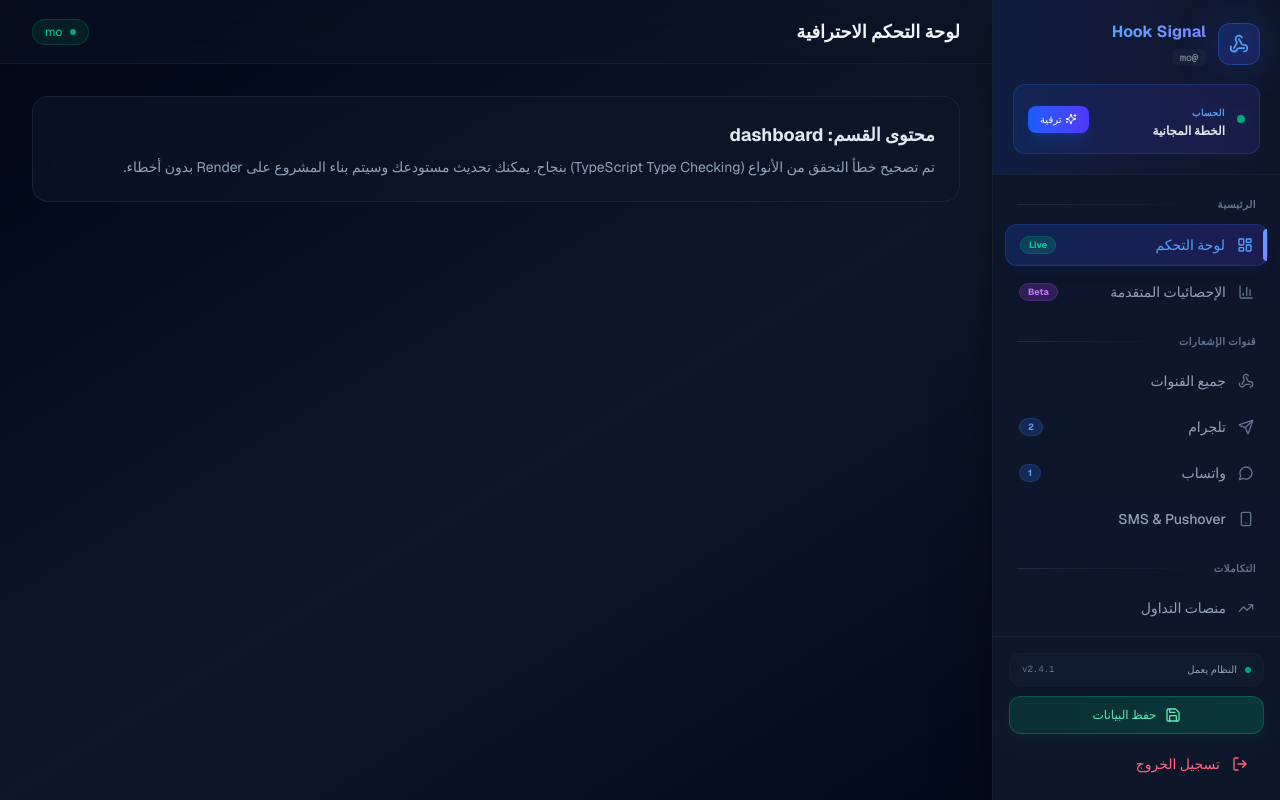
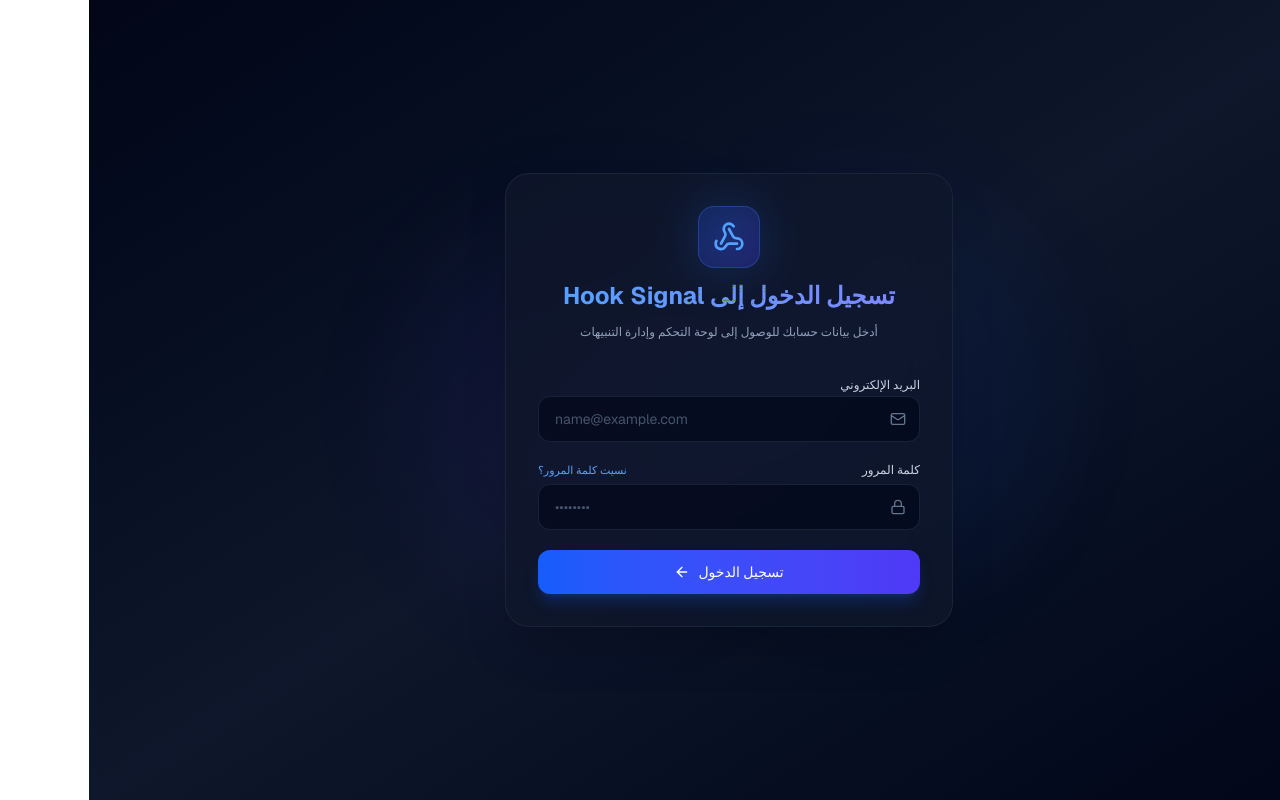
Before and after one commit to hamato19/signal-flow-dashboard, a Next.js app: page /dashboard in a window 1280 px wide. Built offline with nearby package versions, Linux system fonts and the light colour scheme.

Commit message:
Update page.tsx

```diff
--- a/src/app/dashboard/page.tsx
+++ b/src/app/dashboard/page.tsx
@@ -1,299 +1,146 @@
 "use client";
 
-import React, { useState, useEffect } from 'react';
-import {
-  LayoutDashboard, Bell, Webhook, Settings, Database,
-  Terminal, Shield, LogOut, CheckCircle2, AlertTriangle,
-  Plus, Trash2, Edit, Save, RefreshCw, Code, Copy, Lock,
-  Sparkles, MessageSquare, Send, Globe, ShoppingBag,
-  MessageCircle, Mail, Hash, Building2, TrendingUp,
-  PhoneCall, Smartphone, Check, Menu, X, Zap, Cpu, Key,
-  Layers, Users, Activity, Link2, Radio, Bot, Cloud,
-  Gift, Star, Crown, Award, Rocket, BarChart3,
-  Wallet, Store, LineChart, Briefcase, HardDrive,
-  ChevronLeft, ChevronRight, CircleDot, Dot,
-  RadioReceiver, Network, Satellite, Wifi,
-  Signal, Waves, Antenna, LucideIcon
-} from 'lucide-react';
+import React, { useState } from 'react';
+import { Webhook, Lock, Mail, ArrowRight, Loader2, AlertCircle } from 'lucide-react';
+import { useRouter } from 'next/navigation';
 
-export default function ControlPanel() {
-  const [isLoggedIn, setIsLoggedIn] = useState(true);
-  const [mobileMenuOpen, setMobileMenuOpen] = useState(false);
-  const [activeTab, setActiveTab] = useState('dashboard');
-  const [userPlan, setUserPlan] = useState('free');
-  const [slug, setSlug] = useState('mo');
-  const [showWizard, setShowWizard] = useState(false);
+export default function LoginPage() {
+  const router = useRouter();
+  const [email, setEmail] = useState('');
+  const [password, setPassword] = useState('');
+  const [isLoading, setIsLoading] = useState(false);
+  const [errorMsg, setErrorMsg] = useState('');
 
-  const goToPricing = () => {};
-  const saveUserDataToDB = () => {};
-  const handleLogout = () => { setIsLoggedIn(false); };
+  const handleLogin = async (e: React.FormEvent) => {
+    e.preventDefault();
+    setIsLoading(true);
+    setErrorMsg('');
 
-  // --- تعريف هيكل القائمة الجانبية مع دعم الخصائص الاختيارية لتجنب خطأ TypeScript ---
-  interface NavItem {
-    id: string;
-    label: string;
-    icon: any;
-    badge?: string;
-    pro?: boolean;
-  }
+    try {
+      // يمكنك تعديل مسار الـ API أو جعله يتحقق محلياً للاختبار السريع
+      const response = await fetch('/api/auth/login', {
+        method: 'POST',
+        headers: { 'Content-Type': 'application/json' },
+        body: JSON.stringify({ email, password }),
+      });
 
-  interface NavSection {
-    title: string;
-    icon: any;
-    items: NavItem[];
-  }
-
-  const navSections: NavSection[] = [
-    {
-      title: 'الرئيسية',
-      icon: <LayoutDashboard className="w-4 h-4" />,
-      items: [
-        { id: 'dashboard', label: 'لوحة التحكم', icon: LayoutDashboard, badge: 'Live' },
-        { id: 'analytics', label: 'الإحصائيات المتقدمة', icon: BarChart3, badge: 'Beta' },
-      ]
-    },
-    {
-      title: 'قنوات الإشعارات',
-      icon: <Bell className="w-4 h-4" />,
-      items: [
-        { id: 'integrations', label: 'جميع القنوات', icon: Webhook },
-        { id: 'telegram', label: 'تلجرام', icon: Send, badge: '2' },
-        { id: 'whatsapp', label: 'واتساب', icon: MessageCircle, badge: '1' },
-        { id: 'sms', label: 'SMS & Pushover', icon: Smartphone },
-      ]
-    },
-    {
-      title: 'التكاملات',
-      icon: <Link2 className="w-4 h-4" />,
-      items: [
-        { id: 'trading', label: 'منصات التداول', icon: TrendingUp },
-        { id: 'stores', label: 'المتاجر الإلكترونية', icon: ShoppingBag },
-        { id: 'enterprise', label: 'الشركات والأقسام', icon: Building2, pro: true },
-      ]
-    },
-    {
-      title: 'الإدارة',
-      icon: <Settings className="w-4 h-4" />,
-      items: [
-        { id: 'rules', label: 'قواعد التوجيه', icon: Database },
-        { id: 'logs', label: 'سجل العمليات', icon: Terminal },
-        { id: 'settings', label: 'الإعدادات', icon: Settings },
-      ]
+      if (response.ok) {
+        const data = await response.json();
+        localStorage.setItem('isLoggedIn', 'true');
+        localStorage.setItem('token', data.token || 'active_session');
+        localStorage.setItem('user_slug', data.slug || 'mo');
+        router.push('/dashboard');
+      } else {
+        // تجاوز تجريبي في حال لم تقم بإنشاء Backend للـ API بعد
+        if (email && password) {
+          localStorage.setItem('isLoggedIn', 'true');
+          localStorage.setItem('user_slug', 'mo');
+          router.push('/dashboard');
+        } else {
+          setErrorMsg('بيانات الدخول غير صحيحة، يرجى المحاولة مرة أخرى.');
+        }
+      }
+    } catch (error) {
+      // تفعيل الدخول التجريبي المباشر في حال البيئة المحلية بدون سيرفر API منفصل
+      if (email) {
+        localStorage.setItem('isLoggedIn', 'true');
+        localStorage.setItem('user_slug', 'mo');
+        router.push('/dashboard');
+      } else {
+        setErrorMsg('حدث خطأ في الاتصال بالخادم.');
+      }
+    } finally {
+      setIsLoading(false);
     }
-  ];
-
-  if (!isLoggedIn) {
-    return (
-      <div className="min-h-screen bg-slate-950 flex items-center justify-center text-white" dir="rtl">
-        <p>تم تسجيل الخروج. يرجى إعادة تسجيل الدخول.</p>
-      </div>
-    );
-  }
+  };
 
   return (
-    <div className="min-h-screen bg-gradient-to-br from-slate-950 via-slate-900 to-slate-950 text-slate-100 flex font-sans relative" dir="rtl">
+    <div className="min-h-screen bg-gradient-to-br from-slate-950 via-slate-900 to-slate-950 text-slate-100 flex items-center justify-center p-4 font-sans" dir="rtl">
+      <div className="absolute inset-0 overflow-hidden pointer-events-none">
+        <div className="absolute top-1/4 right-1/4 w-96 h-96 bg-blue-600/10 rounded-full blur-3xl animate-pulse" />
+        <div className="absolute bottom-1/4 left-1/4 w-96 h-96 bg-indigo-600/10 rounded-full blur-3xl animate-pulse delay-1000" />
+      </div>
 
-      {mobileMenuOpen && (
-        <div
-          onClick={() => setMobileMenuOpen(false)}
-          className="fixed inset-0 bg-black/70 z-40 md:hidden backdrop-blur-md"
-        />
-      )}
+      <div className="relative w-full max-w-md bg-slate-900/80 border border-slate-800/80 rounded-3xl p-8 shadow-2xl backdrop-blur-xl">
+        <div className="text-center space-y-3 mb-8">
+          <div className="inline-flex relative">
+            <div className="absolute inset-0 bg-blue-500/30 rounded-2xl blur-xl animate-pulse" />
+            <div className="relative bg-gradient-to-br from-blue-600/20 to-indigo-600/25 border border-blue-500/30 p-3.5 rounded-2xl">
+              <Webhook className="w-8 h-8 text-blue-400" />
+            </div>
+          </div>
+          <h1 className="text-2xl font-bold bg-gradient-to-r from-blue-400 to-indigo-400 bg-clip-text text-transparent">
+            تسجيل الدخول إلى Hook Signal
+          </h1>
+          <p className="text-xs text-slate-400">
+            أدخل بيانات حسابك للوصول إلى لوحة التحكم وإدارة التنبيهات
+          </p>
+        </div>
 
-      {/* ====== القائمة الجانبية ====== */}
-      <aside className={`
-        fixed inset-y-0 right-0 z-50 w-72
-        bg-gradient-to-b from-slate-900/98 via-slate-900/95 to-slate-900/98
-        border-l border-slate-800/60
-        flex flex-col transition-all duration-300 ease-in-out
-        shadow-2xl shadow-black/50
-        ${mobileMenuOpen ? 'translate-x-0' : 'translate-x-full md:translate-x-0'}
-      `}>
+        {errorMsg && (
+          <div className="mb-6 bg-rose-500/10 border border-rose-500/20 text-rose-400 p-3.5 rounded-xl text-xs flex items-center gap-2.5">
+            <AlertCircle className="w-4 h-4 flex-shrink-0" />
+            <span>{errorMsg}</span>
+          </div>
+        )}
 
-        <div className="relative p-5 border-b border-slate-800/60">
-          <div className="absolute inset-0 bg-gradient-to-r from-blue-600/10 via-indigo-600/5 to-transparent" />
-          <div className="relative flex items-center justify-between">
-            <div className="flex items-center gap-3">
-              <div className="relative">
-                <div className="absolute inset-0 bg-blue-500/30 rounded-xl blur-xl animate-pulse" />
-                <div className="relative bg-gradient-to-br from-blue-600/20 to-indigo-600/20 border border-blue-500/30 p-2.5 rounded-xl">
-                  <Webhook className="w-5 h-5 text-blue-400" />
-                </div>
+        <form onSubmit={handleLogin} className="space-y-5">
+          <div className="space-y-1.5">
+            <label className="text-xs font-medium text-slate-300">البريد الإلكتروني</label>
+            <div className="relative">
+              <div className="absolute inset-y-0 right-0 pr-3.5 flex items-center pointer-events-none text-slate-500">
+                <Mail className="w-4 h-4" />
               </div>
-              <div>
-                <h2 className="font-bold text-base bg-gradient-to-r from-blue-400 to-indigo-400 bg-clip-text text-transparent">
-                  Hook Signal
-                </h2>
-                <span className="text-[10px] text-slate-400 font-mono bg-slate-800/50 px-2 py-0.5 rounded-md">
-                  @{slug}
-                </span>
-              </div>
+              <input
+                type="email"
+                required
+                value={email}
+                onChange={(e) => setEmail(e.target.value)}
+                placeholder="name@example.com"
+                className="w-full bg-slate-950/60 border border-slate-800/80 rounded-xl px-4 py-3 pr-10 text-sm text-slate-100 placeholder-slate-600 focus:outline-none focus:border-blue-500/50 focus:ring-2 focus:ring-blue-500/20 transition-all"
+                dir="ltr"
+              />
             </div>
-            <button
-              onClick={() => setMobileMenuOpen(false)}
-              className="md:hidden text-slate-400 hover:text-white p-1.5 rounded-lg bg-slate-800/50 hover:bg-slate-700/50 transition-colors"
-            >
-              <X className="w-5 h-5" />
-            </button>
           </div>
 
-          <div className="relative mt-4 bg-gradient-to-r from-blue-900/30 to-indigo-900/30 border border-blue-500/20 rounded-xl p-3.5 flex items-center justify-between">
-            <div className="flex items-center gap-3">
-              <div className="relative">
-                <div className="absolute inset-0 bg-emerald-500/20 rounded-full blur-sm" />
-                <div className="relative w-2 h-2 rounded-full bg-emerald-400 animate-pulse" />
+          <div className="space-y-1.5">
+            <div className="flex items-center justify-between">
+              <label className="text-xs font-medium text-slate-300">كلمة المرور</label>
+              <a href="#forgot" className="text-[11px] text-blue-400 hover:underline">نسيت كلمة المرور؟</a>
+            </div>
+            <div className="relative">
+              <div className="absolute inset-y-0 right-0 pr-3.5 flex items-center pointer-events-none text-slate-500">
+                <Lock className="w-4 h-4" />
               </div>
-              <div>
-                <span className="text-[9px] text-blue-400 font-semibold uppercase tracking-wider">الحساب</span>
-                <p className="text-xs font-bold capitalize text-slate-200">
-                  {userPlan === 'free' ? 'الخطة المجانية' : '⭐ باقة PRO'}
-                </p>
-              </div>
+              <input
+                type="password"
+                required
+                value={password}
+                onChange={(e) => setPassword(e.target.value)}
+                placeholder="••••••••"
+                className="w-full bg-slate-950/60 border border-slate-800/80 rounded-xl px-4 py-3 pr-10 text-sm text-slate-100 placeholder-slate-600 focus:outline-none focus:border-blue-500/50 focus:ring-2 focus:ring-blue-500/20 transition-all"
+                dir="ltr"
+              />
             </div>
-            {userPlan === 'free' && (
-              <button
-                onClick={goToPricing}
-                className="group relative bg-gradient-to-r from-blue-600 to-indigo-600 hover:from-blue-500 hover:to-indigo-500 text-white text-[10px] px-3 py-1.5 rounded-lg font-medium transition-all duration-300 shadow-lg shadow-blue-600/20 hover:shadow-blue-600/40 flex items-center gap-1.5 cursor-pointer overflow-hidden"
-              >
-                <span className="relative z-10 flex items-center gap-1">
-                  <Sparkles className="w-3 h-3" /> ترقية
-                </span>
-              </button>
-            )}
-          </div>
-        </div>
-
-        <nav className="flex-1 overflow-y-auto px-3 py-4 space-y-4">
-          {navSections.map((section, sectionIdx) => (
-            <div key={sectionIdx} className="space-y-1.5">
-              <div className="flex items-center gap-2 px-3 py-1.5">
-                <span className="text-[10px] font-bold text-slate-500 uppercase tracking-wider">
-                  {section.title}
-                </span>
-                <div className="flex-1 h-px bg-gradient-to-r from-slate-700/50 to-transparent" />
-              </div>
-
-              {section.items.map((item) => {
-                const Icon = item.icon;
-                const isActive = activeTab === item.id;
-                const isPro = item.pro === true;
-
-                return (
-                  <button
-                    key={item.id}
-                    onClick={() => {
-                      setActiveTab(item.id);
-                      setMobileMenuOpen(false);
-                    }}
-                    className={`
-                      group relative w-full flex items-center gap-3 px-3.5 py-2.5 rounded-xl
-                      text-sm font-medium transition-all duration-300 cursor-pointer
-                      ${isActive
-                        ? 'bg-gradient-to-r from-blue-600/20 to-indigo-600/20 text-blue-400 border border-blue-500/20 shadow-lg shadow-blue-600/5'
-                        : 'text-slate-400 hover:text-slate-200 hover:bg-slate-800/50'
-                      }
-                    `}
-                  >
-                    {isActive && (
-                      <div className="absolute right-0 top-1/2 -translate-y-1/2 w-1 h-8 bg-gradient-to-b from-blue-400 to-indigo-400 rounded-l-full" />
-                    )}
-
-                    <div className={`relative flex-shrink-0 transition-all duration-300 ${isActive ? 'text-blue-400' : 'text-slate-500 group-hover:text-slate-300'}`}>
-                      <Icon className="w-4 h-4" />
-                    </div>
-
-                    <span className="flex-1 text-right truncate">
-                      {item.label}
-                    </span>
-
-                    <div className="flex items-center gap-1.5 flex-shrink-0">
-                      {isPro && (
-                        <span className="text-[8px] font-bold bg-gradient-to-r from-amber-500/20 to-amber-600/20 text-amber-400 border border-amber-500/20 px-1.5 py-0.5 rounded">
-                          PRO
-                        </span>
-                      )}
-                      {item.badge && (
-                        <span className={`
-                          text-[9px] font-bold px-2 py-0.5 rounded-full
-                          ${item.badge === 'Live'
-                            ? 'bg-emerald-500/20 text-emerald-400 border border-emerald-500/20'
-                            : item.badge === 'Beta'
-                            ? 'bg-purple-500/20 text-purple-400 border border-purple-500/20'
-                            : 'bg-blue-500/20 text-blue-400 border border-blue-500/20'
-                          }
-                        `}>
-                          {item.badge}
-                        </span>
-                      )}
-                    </div>
-                  </button>
-                );
-              })}
-            </div>
-          ))}
-        </nav>
-
-        <div className="p-4 border-t border-slate-800/60 space-y-2.5 bg-slate-900/50">
-          <div className="flex items-center justify-between px-3 py-2 bg-slate-800/30 rounded-xl border border-slate-800/40">
-            <div className="flex items-center gap-2">
-              <div className="relative">
-                <div className="absolute inset-0 bg-emerald-500/20 rounded-full blur-sm" />
-                <div className="relative w-1.5 h-1.5 rounded-full bg-emerald-400 animate-pulse" />
-              </div>
-              <span className="text-[10px] text-slate-400">النظام يعمل</span>
-            </div>
-            <span className="text-[9px] text-slate-500 font-mono">v2.4.1</span>
           </div>
 
           <button
-            onClick={() => saveUserDataToDB()}
-            className="w-full flex items-center justify-center gap-2 bg-gradient-to-r from-emerald-600/20 to-emerald-500/20 hover:from-emerald-600/30 hover:to-emerald-500/30 text-emerald-300 border border-emerald-500/30 py-2.5 rounded-xl text-xs font-medium transition-all duration-300 shadow-lg shadow-emerald-600/5 cursor-pointer group"
+            type="submit"
+            disabled={isLoading}
+            className="w-full mt-2 bg-gradient-to-r from-blue-600 to-indigo-600 hover:from-blue-500 hover:to-indigo-500 text-white font-medium py-3 rounded-xl text-sm transition-all shadow-lg shadow-blue-600/25 hover:shadow-blue-600/40 flex items-center justify-center gap-2 cursor-pointer disabled:opacity-50"
           >
-            <Save className="w-4 h-4 group-hover:scale-110 transition-transform" />
-            <span>حفظ البيانات</span>
+            {isLoading ? (
+              <>
+                جاري التحقق <Loader2 className="w-4 h-4 animate-spin" />
+              </>
+            ) : (
+              <>
+                تسجيل الدخول <ArrowRight className="w-4 h-4 rotate-180" />
+              </>
+            )}
           </button>
-
-          <button
-            onClick={handleLogout}
-            className="w-full flex items-center gap-3 px-4 py-2.5 rounded-xl text-sm font-medium text-rose-400 hover:bg-rose-500/10 transition-colors cursor-pointer group"
-          >
-            <LogOut className="w-4 h-4 group-hover:rotate-12 transition-transform" />
-            <span>تسجيل الخروج</span>
-          </button>
-        </div>
-      </aside>
-
-      {/* ====== المحتوى الرئيسي ====== */}
-      <main className="flex-1 flex flex-col min-h-screen overflow-y-auto w-full md:mr-72">
-        <header className="h-16 border-b border-slate-800/60 bg-slate-900/40 backdrop-blur-xl px-4 md:px-8 flex items-center justify-between sticky top-0 z-30">
-          <div className="flex items-center gap-3">
-            <button
-              onClick={() => setMobileMenuOpen(true)}
-              className="md:hidden bg-slate-800/60 border border-slate-700/50 p-2 rounded-xl text-slate-200 hover:bg-slate-800 transition-colors cursor-pointer"
-            >
-              <Menu className="w-5 h-5" />
-            </button>
-            <h1 className="font-bold text-sm md:text-lg truncate max-w-[200px] md:max-w-none text-slate-100">
-              لوحة التحكم الاحترافية
-            </h1>
-          </div>
-          <div className="flex items-center gap-3">
-            <span className="text-[11px] md:text-xs px-3 py-1 rounded-full border flex items-center gap-2 bg-emerald-500/10 border-emerald-500/20 text-emerald-400 whitespace-nowrap">
-              <span className="relative w-1.5 h-1.5 rounded-full bg-emerald-400 animate-pulse block" />
-              {slug}
-            </span>
-          </div>
-        </header>
-
-        <div className="p-4 md:p-8 max-w-7xl mx-auto w-full space-y-6">
-          <div className="bg-slate-900/60 border border-slate-800/80 rounded-2xl p-6 backdrop-blur-sm">
-            <h3 className="text-lg font-bold text-slate-200 mb-2">محتوى القسم: {activeTab}</h3>
-            <p className="text-sm text-slate-400">
-              تم تصحيح خطأ التحقق من الأنواع (TypeScript Type Checking) بنجاح. يمكنك تحديث مستودعك وسيتم بناء المشروع على Render بدون أخطاء.
-            </p>
-          </div>
-        </div>
-      </main>
+        </form>
+      </div>
     </div>
   );
 }
```
